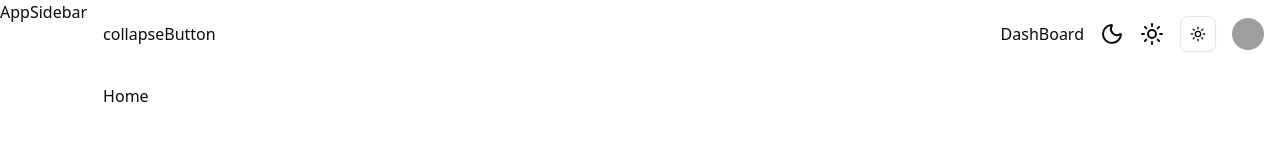
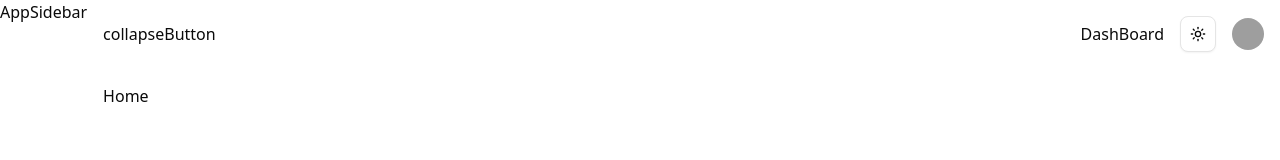
Before and after one commit to prateekraiger/shadcn_dashboard, a Next.js app: page / in a window 1280 px wide. Shown: the top 160 px of the page. Built offline with nearby package versions, Linux system fonts and the light colour scheme; grey boxes are pictures that could not be loaded.

Commit message:
added theme

```diff
--- a/src/components/Navbar.tsx
+++ b/src/components/Navbar.tsx
@@ -1,3 +1,5 @@
+"use client";
+
 import { LogOut, Moon, Settings, Sun, User } from "lucide-react";
 import Link from "next/link";
 import { Avatar, AvatarFallback, AvatarImage } from "@/components/ui/avatar";
@@ -10,7 +12,11 @@ import {
   DropdownMenuTrigger,
 } from "@/components/ui/dropdown-menu";
 import { Button } from "@/components/ui/button";
+import { useTheme } from "next-themes";
+
 const Navbar = () => {
+  const { theme, setTheme } = useTheme();
+
   return (
     <nav className="flex p-4 items-center justify-between ">
       {/*left  */}
@@ -18,18 +24,19 @@ const Navbar = () => {
       {/* right */}
       <div className="flex items-center gap-4">
         <Link href="/">DashBoard</Link>
-        <Moon className="cursor-pointer" />
+
+        {/* user menu */}
 
         {/* theme menu */}
-        <Sun className="cursor-pointer" />
         <DropdownMenu>
           <DropdownMenuTrigger asChild>
             <Button variant="outline" size="icon">
               <Sun className="h-[1.2rem] w-[1.2rem] scale-100 rotate-0 transition-all dark:scale-0 dark:-rotate-90" />
-              <Moon className="absolute h-[1.2rem] w-[1.2rem] scale-0 rotate-90 transition-all dark:scale-100 dark:rotate-0" />
+              <Moon className="h-[1.2rem] w-[1.2rem] absolute scale-0 rotate-90 transition-all dark:scale-100 dark:rotate-0" />
               <span className="sr-only">Toggle theme</span>
             </Button>
           </DropdownMenuTrigger>
+
           <DropdownMenuContent align="end">
             <DropdownMenuItem onClick={() => setTheme("light")}>
               Light
```
